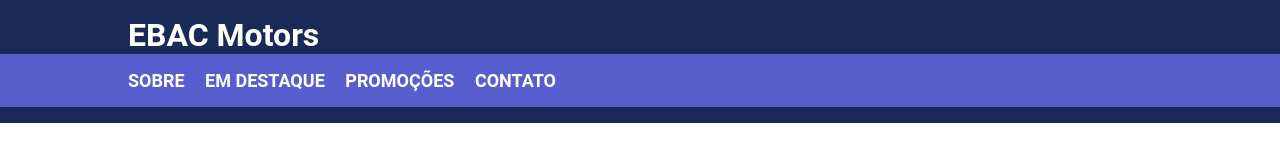
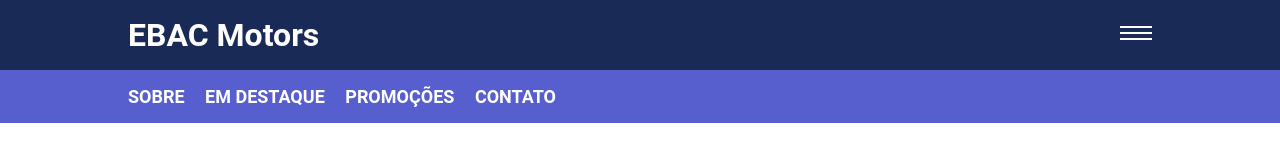
Before and after one commit to SpitSmoke/EBAC-Motors, a plain HTML site: page index.html in a window 1280 px wide. Drawn offline with Linux system fonts and the light colour scheme.

```diff
--- a/index.html
+++ b/index.html
@@ -13,6 +13,11 @@
     <header>
         <div class="container">
             <h1>EBAC Motors</h1>
+            <div class="menu-hamburguer">
+                <span></span>
+                <span></span>
+                <span></span>
+            </div>
         </div>
         <nav>
             <div class="container">
--- a/main.css
+++ b/main.css
@@ -13,8 +13,15 @@
 
 header {
     background-color: #192a56;
-    padding: 16px 0;
+    padding-top: 16px;
     color: #fff;
+}
+
+header > .container {
+    display: flex;
+    justify-content: space-between;
+    align-items: center;
+    padding-bottom: 16px;
 }
 
 nav {
@@ -44,4 +51,7 @@
 .menu-hamburguer span {
     height: 2px;
     width: 100%;
+    background-color: #fff;
+    display: block;
+    margin-bottom: 4px;
 }
```
